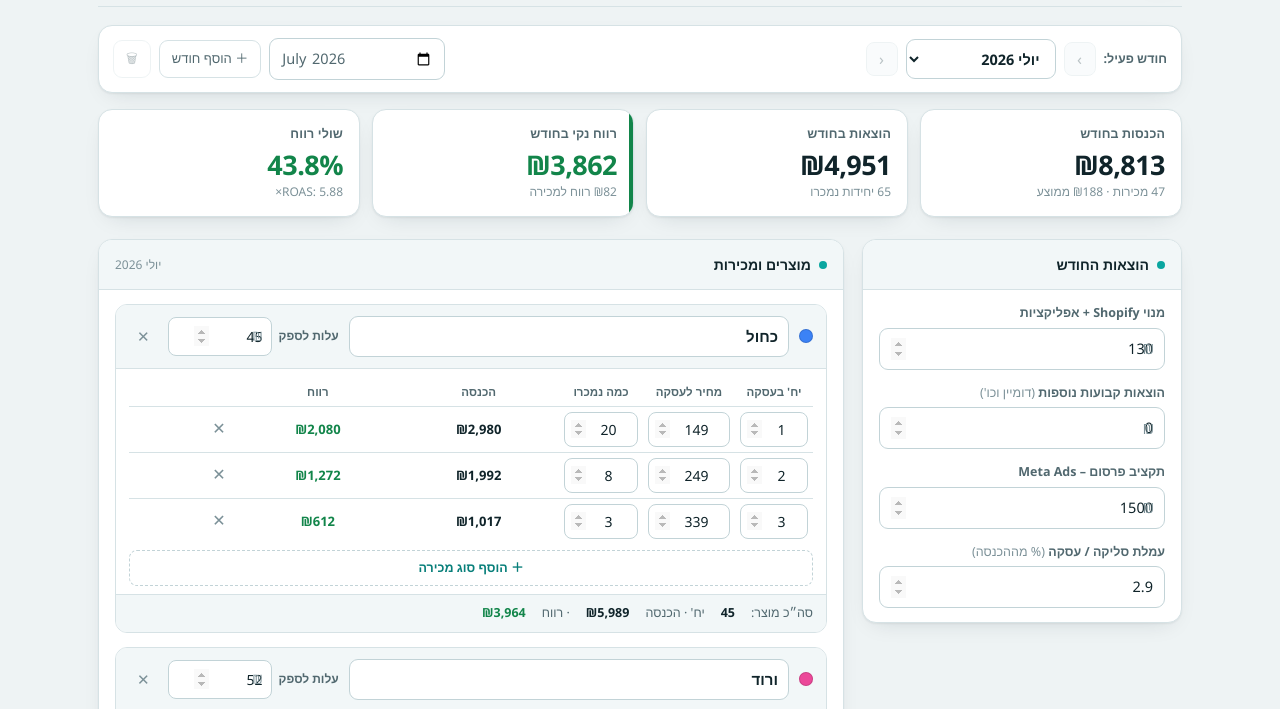
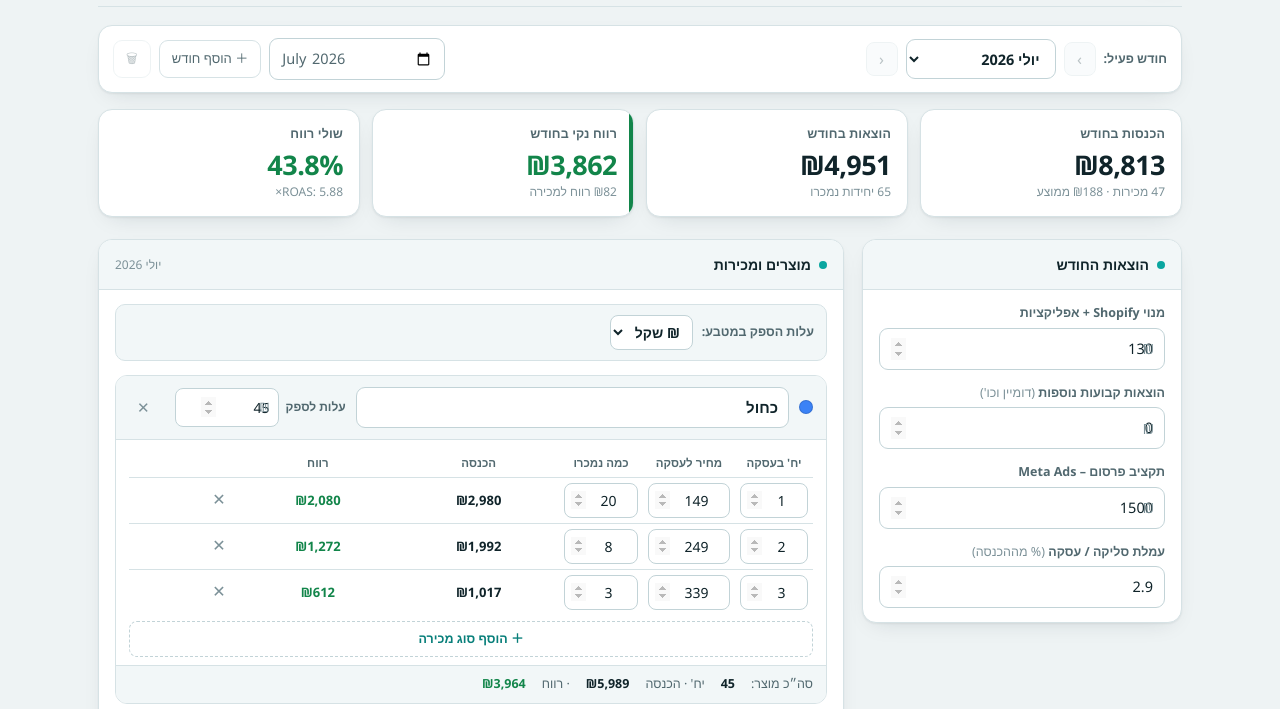
Before and after one commit to yosibar1/dropship-profit-calc, a plain HTML site: page index.html in a window 1280 px wide. Shown: the part 87-796 px from the top of the page. Drawn offline with Linux system fonts and the light colour scheme.

Commit message:
Add USD supplier pricing with exchange-rate conversion

```diff
--- a/index.html
+++ b/index.html
@@ -97,6 +97,13 @@
   input[type=number]::-webkit-inner-spin-button { opacity: .4; }
 
   .subhead { font-size: 11.5px; font-weight: 700; letter-spacing: .06em; text-transform: uppercase; color: var(--ink-3); margin: 4px 0 12px; }
+
+  .cur-bar { display: flex; align-items: center; gap: 9px; flex-wrap: wrap; margin-bottom: 14px; padding: 10px 12px; background: var(--surface-2); border: 1px solid var(--line); border-radius: 10px; font-size: 12.5px; color: var(--ink-2); font-weight: 600; }
+  .cur-bar select { font: inherit; font-size: 14px; padding: 6px 8px; border: 1px solid var(--line-2); border-radius: 8px; background: var(--surface); color: var(--ink); }
+  .cur-bar input { width: 78px; font-size: 14px; padding: 6px 8px; text-align: center; }
+  .cur-bar .rate-wrap { display: inline-flex; align-items: center; gap: 6px; }
+  .cost-hint { font-size: 11.5px; color: var(--ink-3); white-space: nowrap; flex: none; }
+  #productsWrap.cur-usd .input-money.sm::before { content: "$"; }
 
   /* Product blocks */
   .product-block { border: 1px solid var(--line); border-radius: 12px; margin-bottom: 14px; overflow: hidden; }
@@ -257,6 +264,11 @@
       <section class="card">
         <h2><span class="dot"></span>מוצרים ומכירות <span class="h2-note" id="salesMonthLbl"></span></h2>
         <div class="card-body">
+          <div class="cur-bar">
+            <span>עלות הספק במטבע:</span>
+            <select id="costCurrency"><option value="ils">₪ שקל</option><option value="usd">$ דולר</option></select>
+            <span id="rateWrap" class="rate-wrap">שער דולר: <input type="number" id="usdRate" value="3.7" min="0" step="0.01"> ₪ ל-$</span>
+          </div>
           <div id="productsWrap"></div>
           <button class="add-product" id="addProductBtn">＋ הוסף מוצר</button>
           <div class="note">
@@ -296,7 +308,7 @@
   var EXP_IDS = ["shopify","fixedOther","ads","feePct"];
 
   var els = {};
-  ["shopify","fixedOther","ads","feePct","productsWrap","addProductBtn","breakdown","miniKpis","breakEvenNote","salesMonthLbl",
+  ["shopify","fixedOther","ads","feePct","costCurrency","usdRate","rateWrap","productsWrap","addProductBtn","breakdown","miniKpis","breakEvenNote","salesMonthLbl",
    "kpiRevenue","kpiOrders","kpiExpenses","kpiUnits","kpiProfit","kpiPerOrder","kpiMargin","kpiRoas","profitCard",
    "monthSelect","prevMonth","nextMonth","newMonthInput","addMonthBtn","delMonthBtn","summaryScroll"]
     .forEach(function (id) { els[id] = document.getElementById(id); });
@@ -320,7 +332,8 @@
     });
     pidSeq = max;
   }
-  function defaultExpenses() { return { shopify: "130", fixedOther: "0", ads: "1500", feePct: "2.9" }; }
+  function defaultExpenses() { return { shopify: "130", fixedOther: "0", ads: "1500", feePct: "2.9", costCurrency: "ils", usdRate: "3.7" }; }
+  function costRate(s) { return (s && s.costCurrency === "usd") ? num(s.usdRate) : 1; }
   function seedSales() { return [{ units: 1, price: 0, count: 0 }, { units: 2, price: 0, count: 0 }, { units: 3, price: 0, count: 0 }]; }
   function defaultProducts() {
     return [
@@ -333,9 +346,10 @@
   // ---------- pure calc ----------
   function calcTotals(m) {
     var s = m.settings || {};
+    var rate = costRate(s);
     var revenue = 0, cogs = 0, orders = 0, units = 0;
     (m.products || []).forEach(function (p) {
-      var c = num(p.cost);
+      var c = num(p.cost) * rate;
       (p.sales || []).forEach(function (ln) {
         revenue += num(ln.price) * num(ln.count);
         cogs += c * num(ln.units) * num(ln.count);
@@ -392,7 +406,8 @@
     var costWrap = document.createElement("div"); costWrap.className = "input-money sm";
     var cost = document.createElement("input"); cost.type = "number"; cost.min = "0"; cost.step = "0.5"; cost.value = p.cost; cost.title = "עלות ליחידה לספק";
     cost.addEventListener("input", onEdit); costWrap.appendChild(cost);
-    costBox.append(costLbl, costWrap);
+    var costHint = document.createElement("span"); costHint.className = "cost-hint";
+    costBox.append(costLbl, costWrap, costHint);
     var del = document.createElement("button"); del.className = "prod-del"; del.textContent = "✕"; del.title = "מחק מוצר";
     del.addEventListener("click", function () {
       if (els.productsWrap.children.length <= 1) { alert("חייב להישאר לפחות מוצר אחד."); return; }
@@ -414,7 +429,7 @@
     var foot = document.createElement("div"); foot.className = "pb-foot";
 
     block.append(head, salesWrap, foot);
-    block._pref = { id: p.id, name: name, cost: cost, dot: dot, salesBody: tbody, foot: foot };
+    block._pref = { id: p.id, name: name, cost: cost, dot: dot, salesBody: tbody, foot: foot, costHint: costHint };
     els.productsWrap.appendChild(block);
     return block;
   }
@@ -427,6 +442,7 @@
   // ---------- read active from DOM ----------
   function readActive() {
     var s = {}; EXP_IDS.forEach(function (id) { s[id] = els[id].value; });
+    s.costCurrency = els.costCurrency.value; s.usdRate = els.usdRate.value;
     var products = [];
     Array.prototype.forEach.call(els.productsWrap.children, function (block) {
       var pr = block._pref;
@@ -444,6 +460,9 @@
   function loadActiveIntoDOM() {
     var m = state.months[state.current];
     EXP_IDS.forEach(function (id) { els[id].value = (m.settings[id] != null ? m.settings[id] : ""); });
+    els.costCurrency.value = m.settings.costCurrency || "ils";
+    els.usdRate.value = (m.settings.usdRate != null ? m.settings.usdRate : "3.7");
+    updateCurUI();
     els.productsWrap.innerHTML = "";
     (m.products && m.products.length ? m.products : defaultProducts()).forEach(function (p) { makeProductBlock(p); });
     refreshDots();
@@ -452,8 +471,12 @@
   // ---------- render ----------
   function renderActive() {
     var m = state.months[state.current];
+    var isUsd = els.costCurrency.value === "usd";
+    var rate = isUsd ? num(els.usdRate.value) : 1;
+    els.productsWrap.classList.toggle("cur-usd", isUsd);
     Array.prototype.forEach.call(els.productsWrap.children, function (block) {
-      var pr = block._pref; var pcost = num(pr.cost.value);
+      var pr = block._pref; var pcost = num(pr.cost.value) * rate;
+      pr.costHint.textContent = isUsd ? "≈ " + nis(pcost) + " ליח'" : "";
       var pRev = 0, pProf = 0, pUnits = 0;
       Array.prototype.forEach.call(pr.salesBody.children, function (tr) {
         var sr = tr._sref;
@@ -556,6 +579,9 @@
     d.append(l, v); return d;
   }
 
+  // ---------- currency UI ----------
+  function updateCurUI() { els.rateWrap.style.display = els.costCurrency.value === "usd" ? "" : "none"; }
+
   // ---------- edit handlers ----------
   function onEdit() { readActive(); renderActive(); renderSummary(); save(); }
   function onCatalogEdit() { refreshDots(); readActive(); renderActive(); renderSummary(); save(); }
@@ -568,6 +594,8 @@
     readActive();
     var carry = state.months[state.current];
     var s = {}; EXP_IDS.forEach(function (id) { s[id] = carry ? carry.settings[id] : defaultExpenses()[id]; });
+    s.costCurrency = carry ? (carry.settings.costCurrency || "ils") : "ils";
+    s.usdRate = carry ? (carry.settings.usdRate != null ? carry.settings.usdRate : "3.7") : "3.7";
     var products = (carry ? carry.products : defaultProducts()).map(function (p) {
       return { id: p.id, name: p.name, cost: p.cost, sales: (p.sales || []).map(function (ln) { return { units: ln.units, price: ln.price, count: 0 }; }) };
     });
@@ -612,7 +640,7 @@
         var months = {};
         Object.keys(srcMonths).forEach(function (mk) {
           var mm = srcMonths[mk]; var os = mm.settings || {};
-          var expenses = { shopify: os.shopify || "0", fixedOther: os.fixedOther || "0", ads: os.ads || "0", feePct: os.feePct || "0" };
+          var expenses = { shopify: os.shopify || "0", fixedOther: os.fixedOther || "0", ads: os.ads || "0", feePct: os.feePct || "0", costCurrency: os.costCurrency || "ils", usdRate: os.usdRate != null ? os.usdRate : "3.7" };
           var products;
           if (os.products) {
             // v3: flat rows referencing productId
@@ -655,6 +683,8 @@
 
   // ---------- wire up ----------
   EXP_IDS.forEach(function (id) { els[id].addEventListener("input", onEdit); });
+  els.costCurrency.addEventListener("change", function () { updateCurUI(); onEdit(); });
+  els.usdRate.addEventListener("input", onEdit);
   els.addProductBtn.addEventListener("click", addProduct);
   els.monthSelect.addEventListener("change", function () { switchMonth(els.monthSelect.value); });
   els.prevMonth.addEventListener("click", function () { var keys = sortedKeys(), i = keys.indexOf(state.current); if (i > 0) switchMonth(keys[i - 1]); });
```
